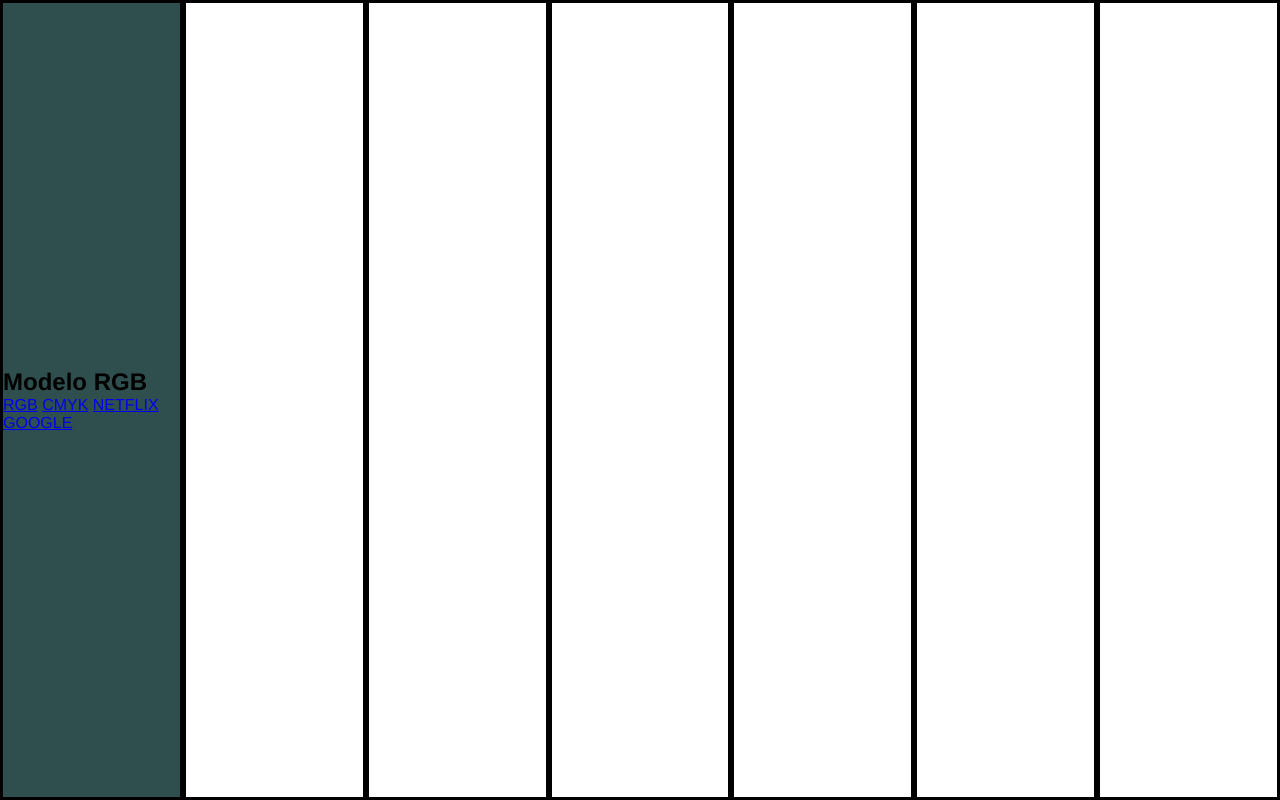
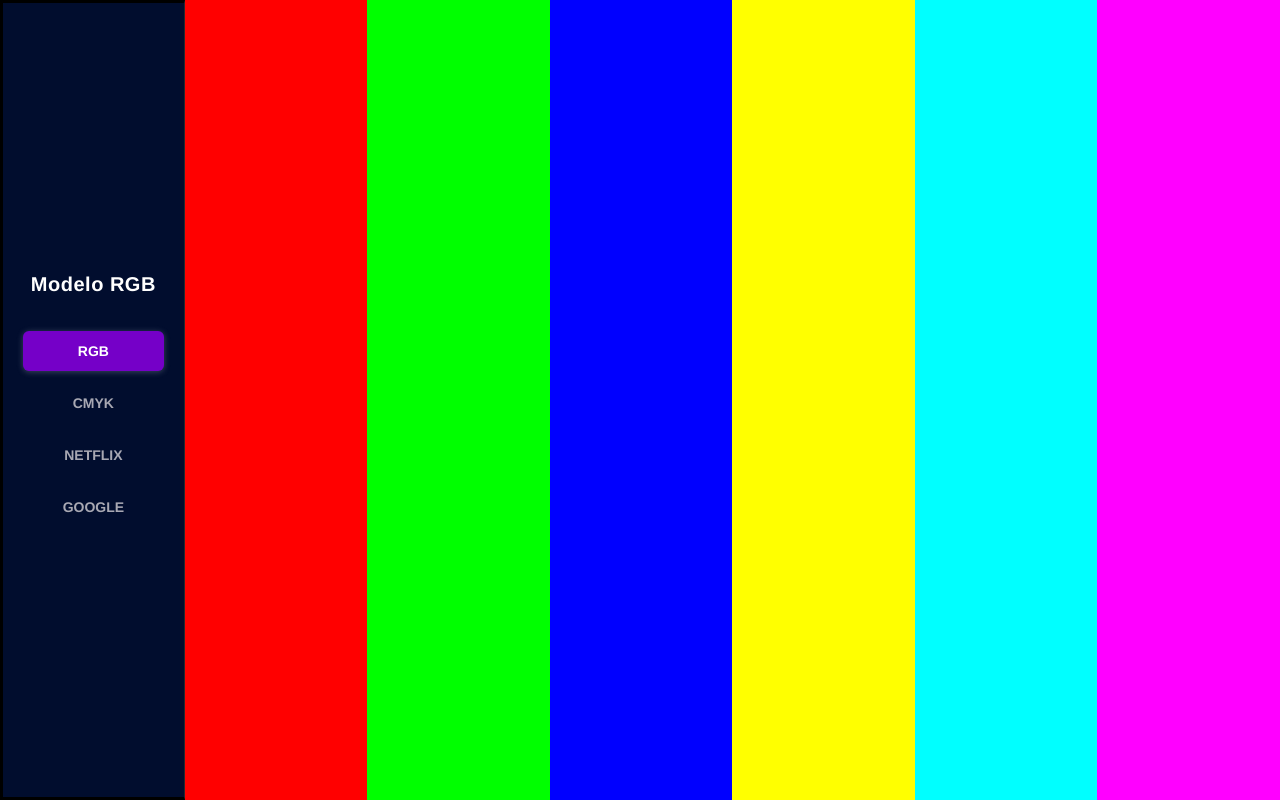
Before and after one commit to MiguelFreire-cmd/display, a website: page MODO CORES/modo-cores.html in a window 1280 px wide. Shown: the top 800 px of the page. Drawn offline with Linux system fonts and the light colour scheme.

Commit message:
ADD: terminando o link

```diff
--- a/MODO CORES/css/global.css
+++ b/MODO CORES/css/global.css
@@ -11,60 +11,103 @@
 
     border: solid;
     width: 15%;
-    background-color: darkslategray;
+    background-color: var(--ui-bg-sidebar);
     flex-direction: column;
     justify-content: center;
+    padding: 30px 20px;
+    border-right: 1px solid var(--ui-border);
     display: flex;
 }
 
-.color-section__title {}
+.color-section__title {
+    color: var(--ui-text-title);
+    text-align: center;
+    font-size: 20px;
+    font-weight: 700;
+    margin-bottom: 35px;
+    letter-spacing: 0.5px;
+}
 
-.color-section__menu {}
+.color-section__menu {
+    display: flex;
+    flex-direction: column;
+    gap: 12px;
+    text-align: center;
 
-.color-section__link {}
+}
 
-.color-section__link--active {}
+.color-section__link {
+    color: var(--ui-text-link) ;
+    text-decoration: none;
+    font-weight: 600;
+    font-size: 14px;
+    padding: 12px 16px;
+    border-radius: 6px;
+    text-align: center;
+    transition: all 0.2s ease-in-out;}
 
-.color-section__link--active:hover {}
+.color-section__link--active {
+
+    color: var(--ui-link-active-text);
+    background-color: var(--ui-link-active-bg) ;
+    box-shadow: 0 1px 6px rgba(244,244,248,0.25);
+}
+.color-section__link--active:hover {
+    transform: scale(1.05);
+}
+.color-section_link:not(.color-section__link--active):hover{
+
+    color: var(--ui-text-title);
+    background-color: var(--ui-link-hover-bg);
+
+}
+
 
 .color_section__bar {}
 
-.color_section__bar:hover {}
+.color_section__bar:hover {
+}
 
 .color-section__bar--rgb-1 {
 
 
-    border: solid;
+
     width: 15%;
+    background-color: var(--color-rgb-1);
 
 }
 
 
 
 .color-section__bar--rgb-2 {
-        border: solid;
+
     width: 15%;
+    background-color: var(--color-rgb-2);
 }
 
 .color-section__bar--rgb-3 {
-        border: solid;
+
     width: 15%;
+    background-color: var(--color-rgb-3);
 }
 
 .color-section__bar--rgb-4 {
-        border: solid;
+
     width: 15%;
+    background-color: var(--color-rgb-4);
 }
 
 .color-section__bar--rgb-5 {
-        border: solid;
+
     width: 15%;
+    background-color: var(--color-rgb-5);
 
 }
 
 .color-section__bar--rgb-6 {
-        border: solid;
+
     width: 15%;
+    background-color: var(--color-rgb-6);
 }
 
 .color-section__bar--cmyk-1 {}
--- a/MODO CORES/modo-cores.html
+++ b/MODO CORES/modo-cores.html
@@ -3,7 +3,7 @@
 <head>
     <meta charset="UTF-8">
     <meta name="viewport" content="width=device-width, initial-scale=1.0">
-    <title>Modeos de Cores Profissional</title>
+    <title>Modelos de Cores Profissional</title>
     <link rel="stylesheet" href="./css/global.css">
 </head>
 <body>
```
